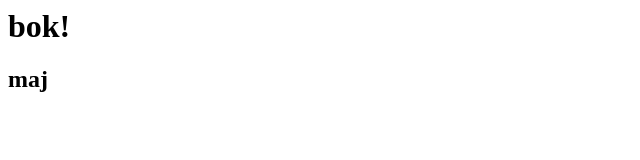
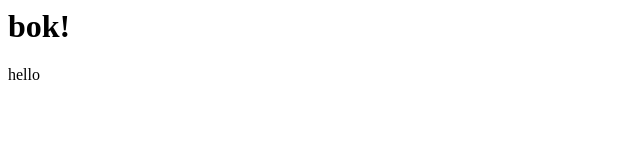
Before and after one commit to dux2000/demo, a plain HTML site: page index.html in a window 1280 px wide. Shown: the full height of the page, 0-640 px from the left. Drawn offline with Linux system fonts and the light colour scheme.

Commit message:
added there

```diff
--- a/index.html
+++ b/index.html
@@ -1,4 +1,4 @@
 <body>
   <h1>bok!</h1>
-  <h2>maj</h2>
+  <p>hello</p>
 </body>
```
